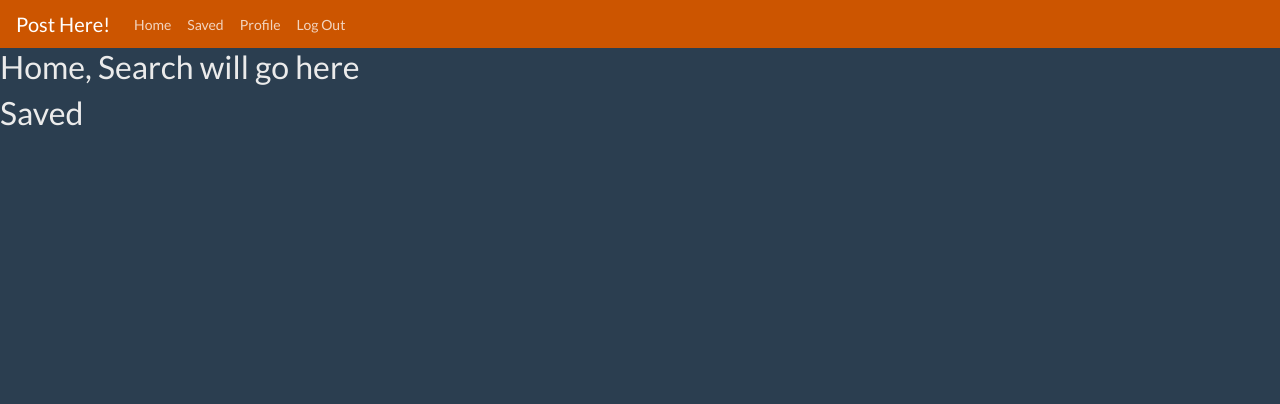
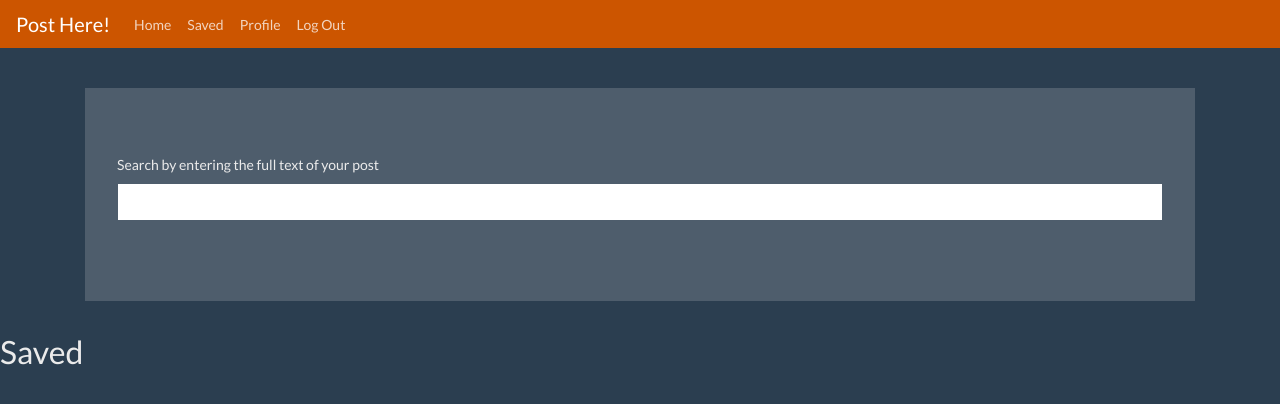
Before and after one commit to Build-Week-Post-Here-1/Front-end, a React (Create React App) app: page / in a window 1280 px wide. Shown: the top 404 px of the page. Built offline with nearby package versions, Linux system fonts and the light colour scheme; sample sign-in values are in the browser's storage.

Commit message:
Moving machines

```diff
--- a/src/components/Home.js
+++ b/src/components/Home.js
@@ -1,10 +1,29 @@
-import React from 'react'
+import React, { useState, useEffect } from 'react'
+import { Container, Jumbotron, Form, FormGroup, Label, Input, Button } from 'reactstrap'
+import { useInput } from '../hooks/useInput'
 
 const Home = props => {
+
+    const [search, updateSearch] = useState('')
+
+    useEffect(() => {
+        updateSearch(search)
+    }, [search])
+    const handleSubmit = e => {
+        e.preventDefault()
+    }
     return (
-        <>
-            <h2>Home, Search will go here</h2>
-        </>
+        <Container>
+            <div className='spacer'></div>
+            <Jumbotron>
+                <Form onSubmit={ handleSubmit }>
+                    <FormGroup>
+                        <Label for='search'>Search by entering the full text of your post</Label>
+                        <Input type='text' name='search' id='search' value={ search } />
+                    </FormGroup>
+                </Form>
+            </Jumbotron>
+        </Container>
     )
 }
 
```
